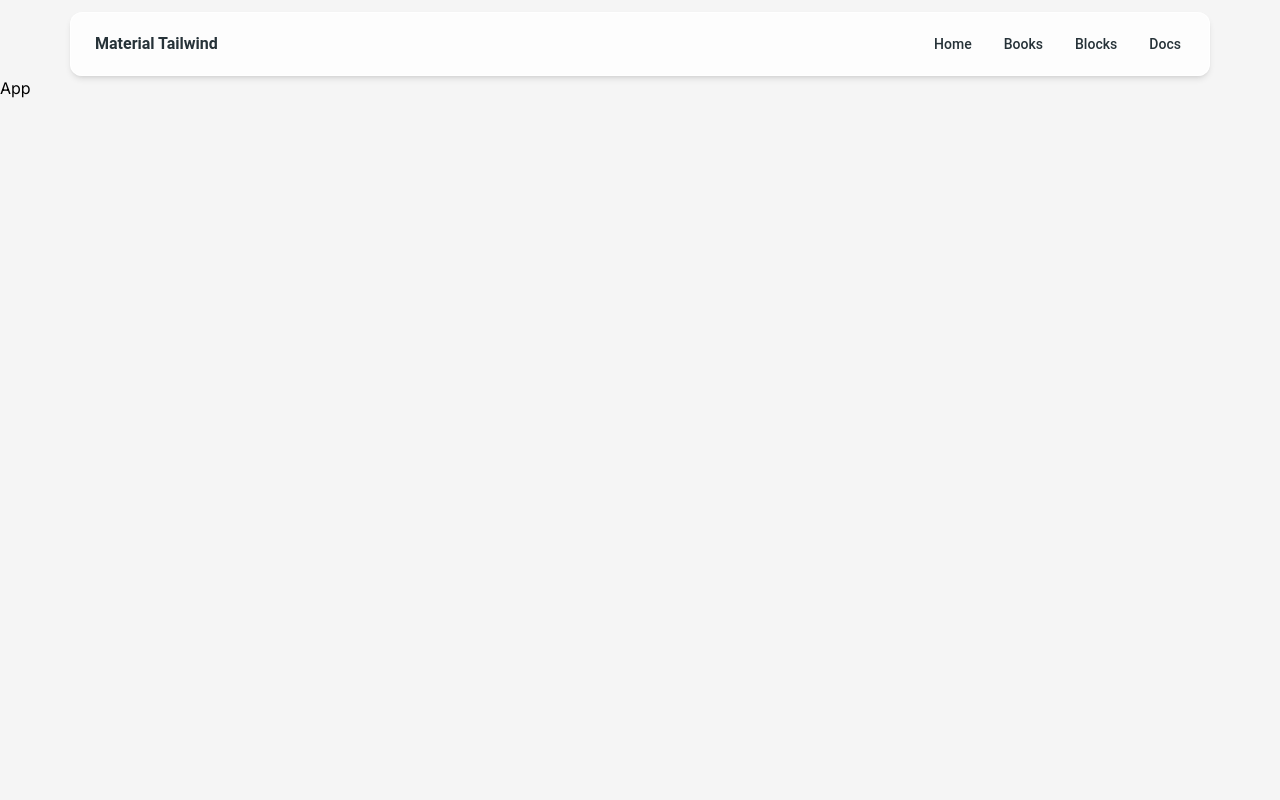
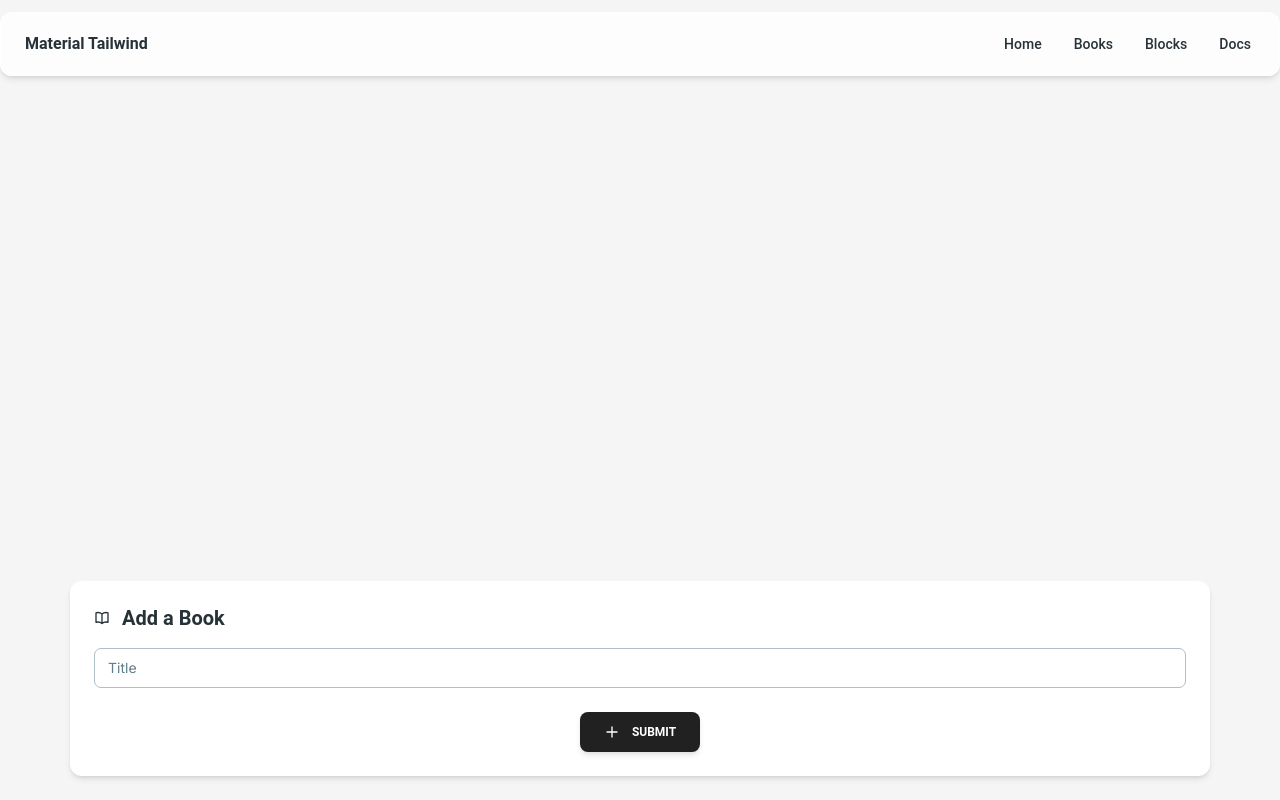
Before and after one commit to CinemaCafe/NextJs, a Next.js app: page /books in a window 1280 px wide. Built offline with nearby package versions, Linux system fonts and the light colour scheme.

Commit message:
add book function create

```diff
--- a/package.json
+++ b/package.json
@@ -9,7 +9,12 @@
     "lint": "next lint"
   },
   "dependencies": {
+    "@emotion/react": "^11.11.1",
+    "@emotion/styled": "^11.11.0",
+    "@heroicons/react": "^2.0.18",
     "@material-tailwind/react": "^2.0.5",
+    "@mui/icons-material": "^5.14.0",
+    "@mui/material": "^5.14.0",
     "@types/node": "20.4.2",
     "@types/react": "18.2.14",
     "@types/react-dom": "18.2.7",
--- a/src/app/Nav.tsx
+++ b/src/app/Nav.tsx
@@ -47,7 +47,7 @@ const Nav = () =>  {
   }, []);
 
   return (
-    <Navbar className="mx-auto max-w-screen-xl px-6 py-3 mt-3">
+    <Navbar className="mx-auto w-full px-6 py-3 mt-3">
         <div className="flex items-center justify-between text-blue-gray-900">
             <Typography
                 as="a"
--- a/src/app/books/App.tsx
+++ b/src/app/books/App.tsx
@@ -1,5 +1,22 @@
+"use client";
+import { useState } from "react";
+import { Book } from "../models/book";
+import BookCreate from "./components/BookCreate";
+
+
 const BookApp = () => {
-    return <div>App</div>
+    const [books, setBooks] = useState<Array<Book>>([]);
+
+    const createBook = (title: string) => {
+        // console.log('Need to add book with:', title);
+        setBooks(prev => [...prev, {title: title}]);
+    };
+
+    console.log(books);
+
+    return (
+        <BookCreate onCreate={createBook}/>
+    )
 }
 
 export default BookApp;
--- a/src/app/books/components/BookCreate.tsx
+++ b/src/app/books/components/BookCreate.tsx
@@ -1,5 +1,43 @@
-const BookCreate = () => {
-    return <h1>BookCreate</h1>
+"use client"
+import { BookOpenIcon, PlusIcon } from "@heroicons/react/24/outline";
+import { Card, CardBody, Typography, CardFooter, Button, Input, IconButton } from "@material-tailwind/react";
+import { useState } from "react";
+interface Props {
+    onCreate : (title: string) => void;
+}
+
+const BookCreate = ({onCreate} : Props) => {
+    const [title, setTitle] = useState("");
+
+    const handleChange = (e: React.ChangeEvent<HTMLInputElement>) => {
+        setTitle(e.target.value);
+    };
+
+    const handleSubmit = (e: React.FormEvent<HTMLFormElement>) => {
+        e.preventDefault();
+        onCreate(title);
+        setTitle("");
+    }
+
+    return (
+        <div className="container mx-auto flex justify-center mb-6 absolute inset-x-0 bottom-0">
+            <Card className="mt-6 w-full">
+                <form onSubmit={handleSubmit}>
+                    <CardBody>
+                        <Typography variant="h5" color="blue-gray" className="mb-4 flex items-center gap-3">
+                            <BookOpenIcon strokeWidth={2} className="h-4 w-4"/>Add a Book
+                        </Typography>
+                            <Input label="Title" value={title} onChange={handleChange}/>
+                    </CardBody>
+                    <CardFooter className="pt-0 flex justify-center">
+                        <Button type="submit" className="flex items-center gap-3">
+                            <PlusIcon strokeWidth={2} className="h-4 w-4"/>Submit
+                        </Button>
+                    </CardFooter>
+                </form>
+            </Card>
+        </div>
+    )
 }
 
 export default BookCreate;
--- a/src/app/components/SearchBar.tsx
+++ b/src/app/components/SearchBar.tsx
@@ -1,6 +1,5 @@
 "use client";
 import { Button, Card, CardBody, CardFooter, Input, Typography } from "@material-tailwind/react";
-import Link from "next/link";
 import { useState } from "react";
 
 interface Props {
--- /dev/null
+++ b/src/app/models/book.ts
@@ -0,0 +1,3 @@
+export interface Book {
+    title : string;
+}
```
Also changed, not shown: 1 other file (tests, documents, lock files or other folders).
